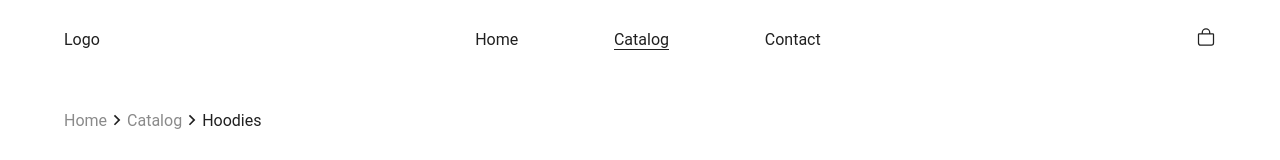
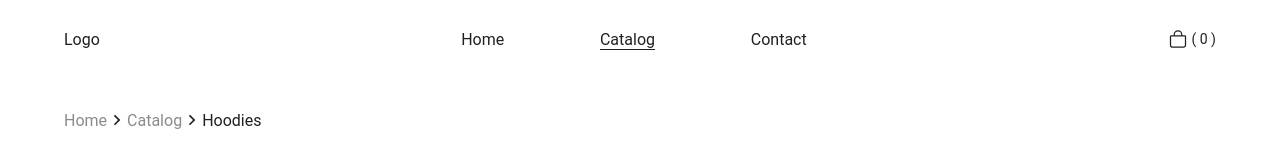
Before and after one commit to JacksonJ97/clothing-store, a React (Create React App) app: page /shop/hoodies/11 in a window 1280 px wide. Shown: the top 160 px of the page. Built offline with nearby package versions, Linux system fonts and the light colour scheme.

Commit message:
implemented the add to cart function to show the number of items being sent to the shopping cart

```diff
--- a/src/App.js
+++ b/src/App.js
@@ -22,12 +22,13 @@ const Wrapper = styled.div`
 `;
 
 const App = () => {
+  const [cartItemCount, setCartItemCount] = useState(0);
   const [showCart, setShowCart] = useState(false);
 
   return (
     <Wrapper>
       <GlobalStyle />
-      <Header setShowCart={setShowCart} />
+      <Header cartItemCount={cartItemCount} setShowCart={setShowCart} />
       <ShoppingCart showCart={showCart} setShowCart={setShowCart} />
       <Routes>
         <Route path="/" element={<Home />} />
@@ -35,7 +36,7 @@ const App = () => {
           <Route index element={<ProductCardGrid />} />
           <Route path=":filter" element={<ProductCardGrid />} />
         </Route>
-        <Route path="/shop/:filter/:productId" element={<ProductDetail />} />
+        <Route path="/shop/:filter/:productId" element={<ProductDetail setCartItemCount={setCartItemCount} />} />
         <Route path="/contact" element={<Contact />} />
       </Routes>
     </Wrapper>
--- /dev/null
+++ b/src/components/AddToCart/AddToCart.js
@@ -0,0 +1,5 @@
+const AddToCart = ({ setCartItemCount }) => {
+  return <button onClick={() => setCartItemCount((prevCount) => prevCount + 1)}>Add to cart</button>;
+};
+
+export default AddToCart;
--- a/src/components/Product/Product.js
+++ b/src/components/Product/Product.js
@@ -1,4 +1,7 @@
 import styled from "styled-components";
+
+// Components
+import AddToCart from "../AddToCart/AddToCart";
 
 // Styles
 const Wrapper = styled.div`
@@ -36,7 +39,7 @@ const Wrapper = styled.div`
   }
 `;
 
-const Product = ({ name, price, img, text }) => {
+const Product = ({ name, price, img, text, setCartItemCount }) => {
   return (
     <Wrapper>
       <img src={img} alt={name} />
@@ -44,7 +47,7 @@ const Product = ({ name, price, img, text }) => {
         <h1>{name}</h1>
         <p>{price}</p>
         <p>{text}</p>
-        <button>Add to cart</button>
+        <AddToCart setCartItemCount={setCartItemCount} />
       </div>
     </Wrapper>
   );
--- a/src/containers/Header/Header.js
+++ b/src/containers/Header/Header.js
@@ -13,19 +13,27 @@ const Wrapper = styled.header`
   position: relative;
 
   .shopping-cart-icon {
+    display: flex;
+    align-items: center;
     font-size: 1.25rem;
+    background: none;
+    border: none;
     cursor: pointer;
+    p {
+      font-size: 0.875rem;
+      margin-left: 0.25em;
+    }
   }
 `;
 
-const Header = ({ setShowCart }) => {
+const Header = ({ cartItemCount, setShowCart }) => {
   return (
     <Wrapper>
       <div>Logo</div>
       <Nav />
-      <div className="shopping-cart-icon" onClick={() => setShowCart((prevState) => !prevState)}>
-        <IoBagOutline />
-      </div>
+      <button className="shopping-cart-icon" onClick={() => setShowCart((prevState) => !prevState)}>
+        <IoBagOutline /> <p>( {cartItemCount} )</p>
+      </button>
     </Wrapper>
   );
 };
--- a/src/containers/ProductDetail/ProductDetail.js
+++ b/src/containers/ProductDetail/ProductDetail.js
@@ -21,7 +21,7 @@ const Wrapper = styled.main`
   }
 `;
 
-const ProductDetail = () => {
+const ProductDetail = ({ setCartItemCount }) => {
   const { filter, productId } = useParams();
   const product = productData[filter].find((product) => product.id === productId);
   const navigate = useNavigate();
@@ -32,7 +32,7 @@ const ProductDetail = () => {
         <Breadcrumb />
       </div>
       <FaArrowLeft onClick={() => navigate(-1)} className="back-button" />
-      <Product img={product.img} name={product.name} text={product.description} price={product.price} />
+      <Product img={product.img} name={product.name} text={product.description} price={product.price} setCartItemCount={setCartItemCount} />
     </Wrapper>
   );
 };
```
